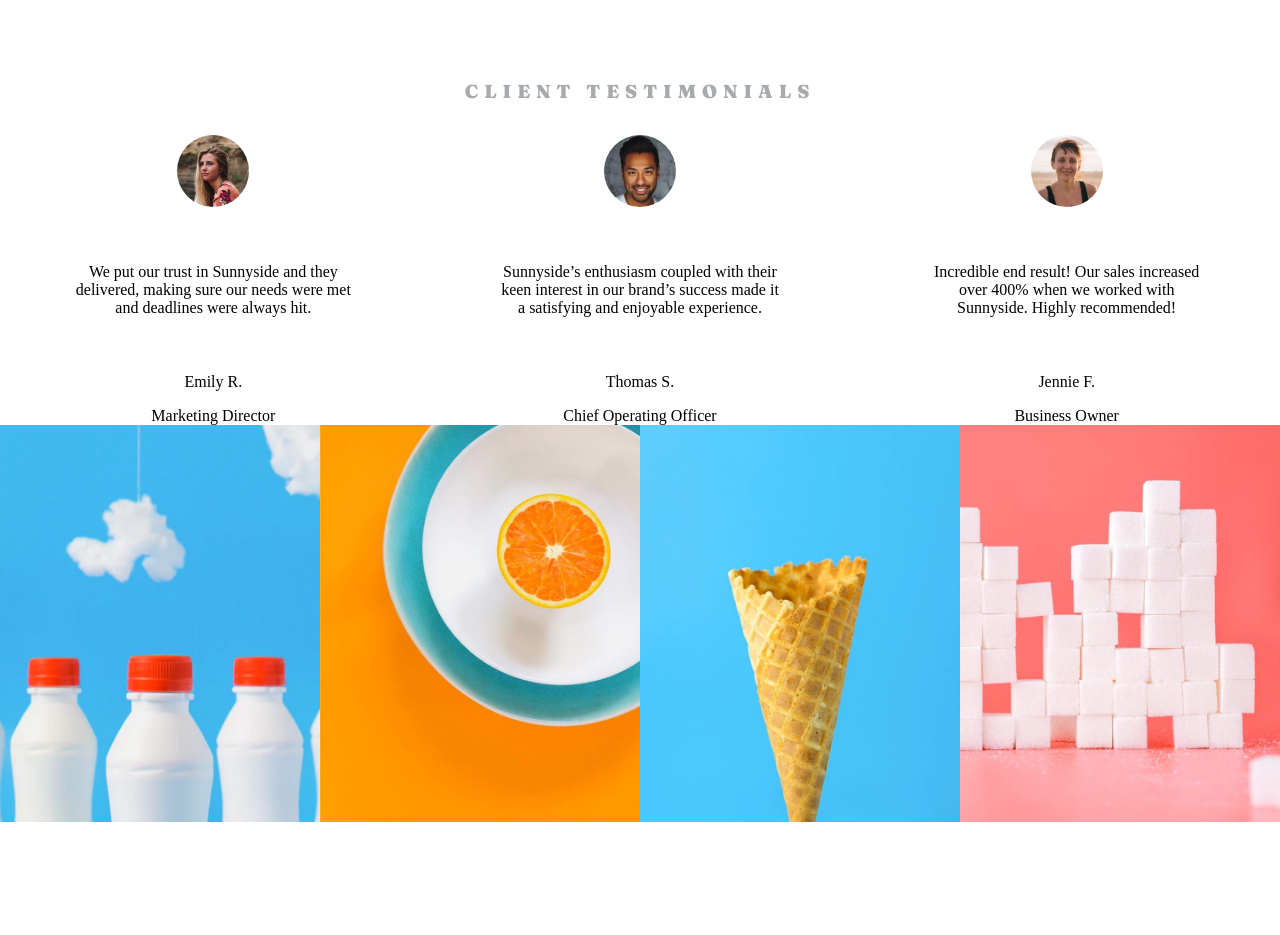
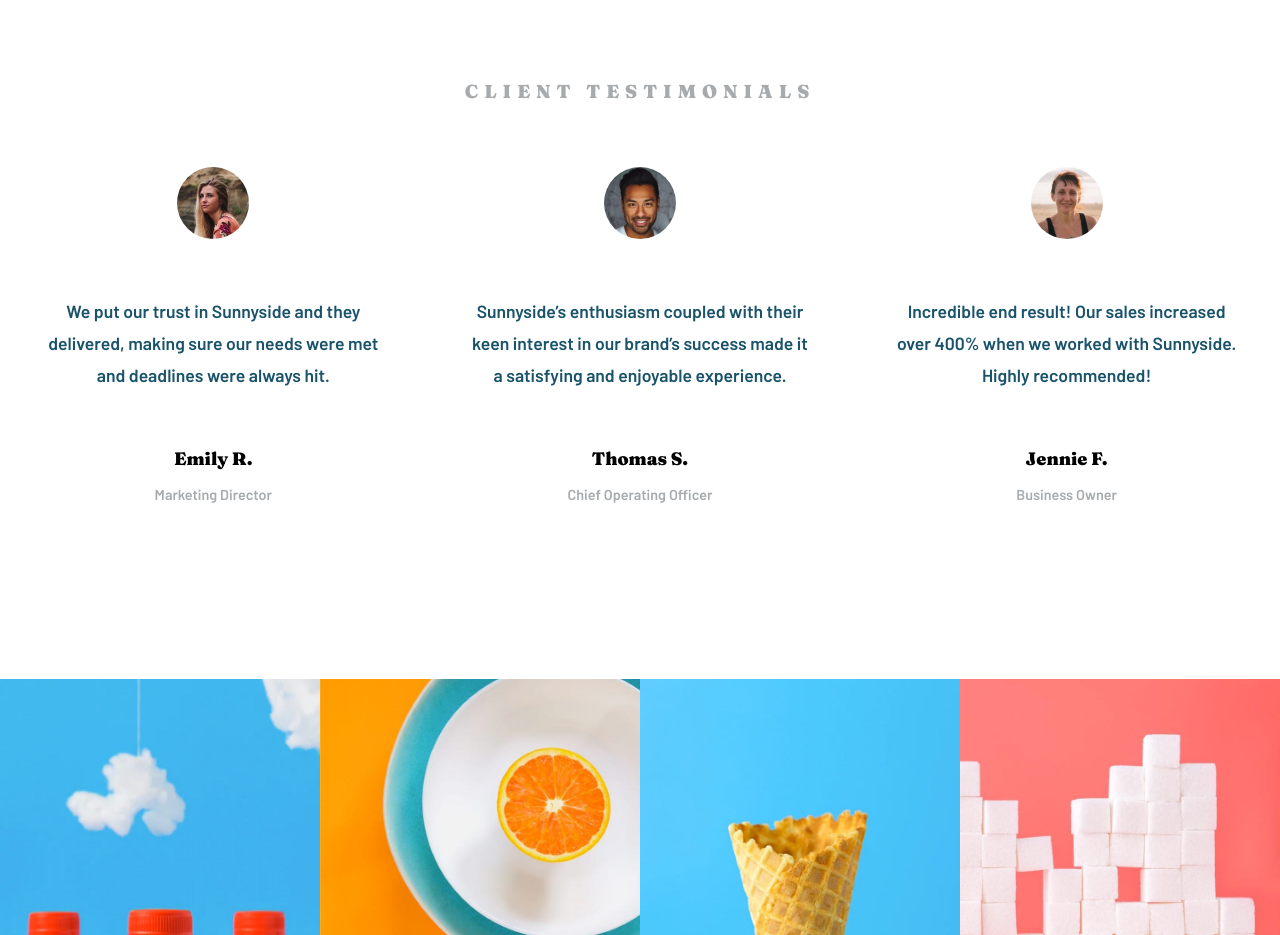
Before and after one commit to ajaythapliyal/sunnyside-agency-landing-page, a plain HTML site: page index.html in a window 1280 px wide. Shown: the part 2860-3795 px from the top of the page. Before the commit the page ends 3682 px from the top, so only its background shows below. Drawn offline with Linux system fonts and the light colour scheme.

Commit message:
wraps up testimonials

```diff
--- a/styles.css
+++ b/styles.css
@@ -151,7 +151,8 @@ img{
     justify-content: space-around;
     align-items: center;
     flex-wrap: wrap;
-    margin-top: 2rem;
+    margin-top: max(5%, 4rem);
+    margin-bottom: max(10%, 2rem);
 }
 
 .testimonials-header{
@@ -166,16 +167,37 @@ img{
 .testimonial{
     display: flex;
     flex-direction: column;
-    max-inline-size: 35ch;
+    max-inline-size: 43ch;
     align-items: center;
+    margin-bottom: 3rem;
 }
 
 .testimonial > p:not(:last-child){
-    margin-top: 3.5rem;
+    /* margin-top: max(15%, 1rem); */
+    margin-top: clamp(1.5rem,5vw, 3.5rem);
 }
 
 .testimonial > p:last-child{
     margin-top: 1rem;
+}
+
+.testimonial >p:first-of-type{
+    font-family: 'Barlow', serif;
+    line-height: 2rem;
+    font-size: 1.1rem;
+    color: var(--dark-blue);
+}
+
+.testimonial > p:nth-child(3){
+    font-family: 'Fraunces', serif;
+    font-weight: 900;
+    font-size: large;
+}
+
+.testimonial> p:nth-child(4){
+    font-family: 'Barlow', serif;
+    font-size: 0.9rem;
+    color: var(--gray-blue);
 }
 
 .thumbnail{
```
